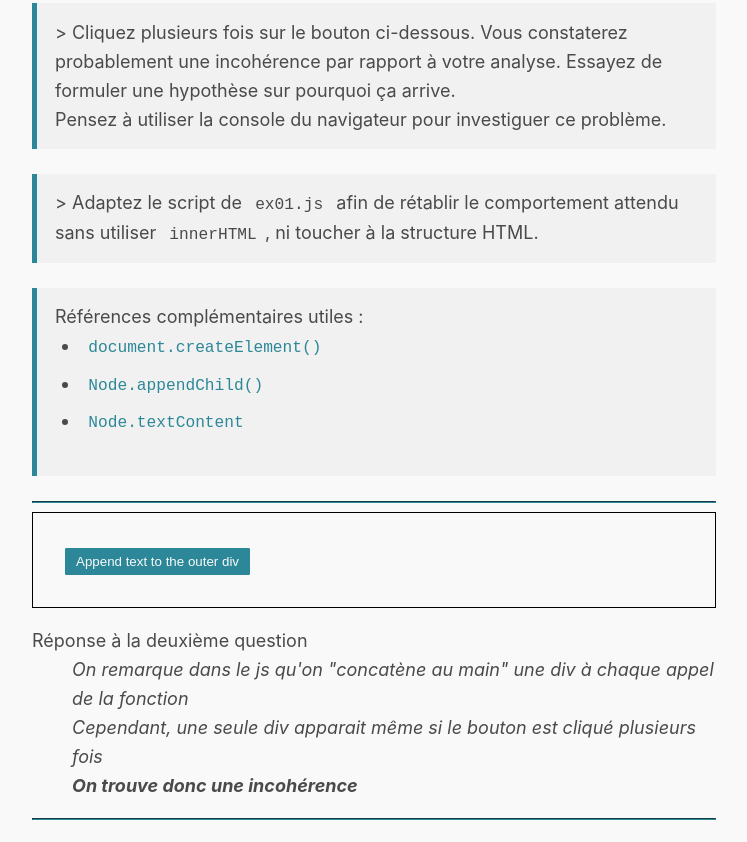
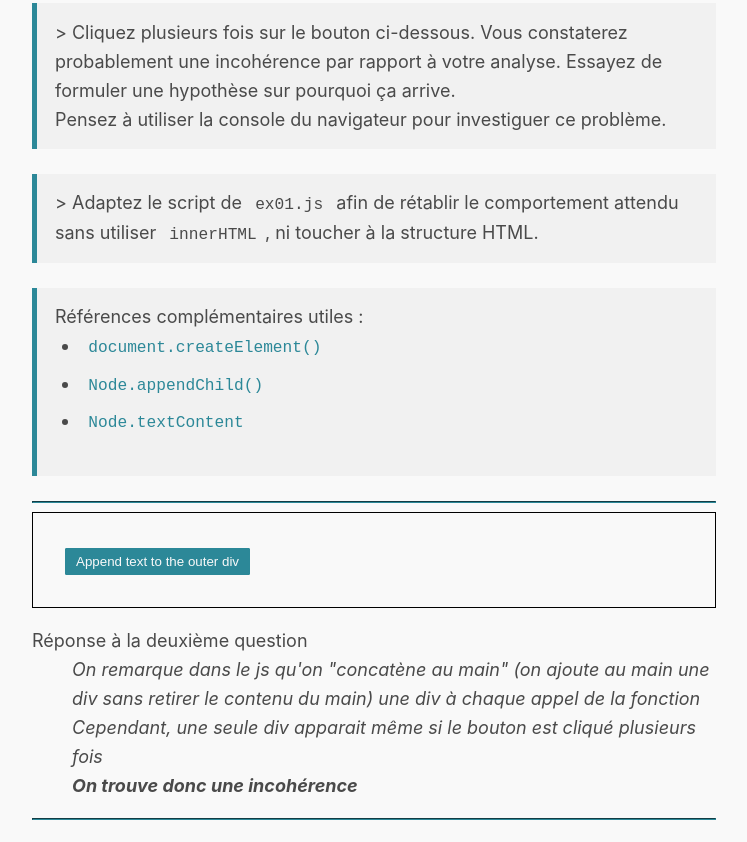
Before and after one commit to AyatoKirishima/Learning_JavaScript, a plain HTML site: page TD02/ex01.html in a window 1280 px wide. Shown: the part 437-1279 px from the top of the page, without its empty margins (266-1013 px from the left). Drawn offline with Linux system fonts and the light colour scheme.

Commit message:
Update ex01.html

```diff
--- a/TD02/ex01.html
+++ b/TD02/ex01.html
@@ -57,7 +57,7 @@
     <dr>Réponse à la deuxième question</dr>
     <dd>
       <em>
-        On remarque dans le js qu'on "concatène au main" une div à chaque appel de la fonction
+        On remarque dans le js qu'on "concatène au main" (on ajoute au main une div sans retirer le contenu du main) une div à chaque appel de la fonction
         <br>
         Cependant, une seule div apparait même si le bouton est cliqué plusieurs fois
         <br>
```
